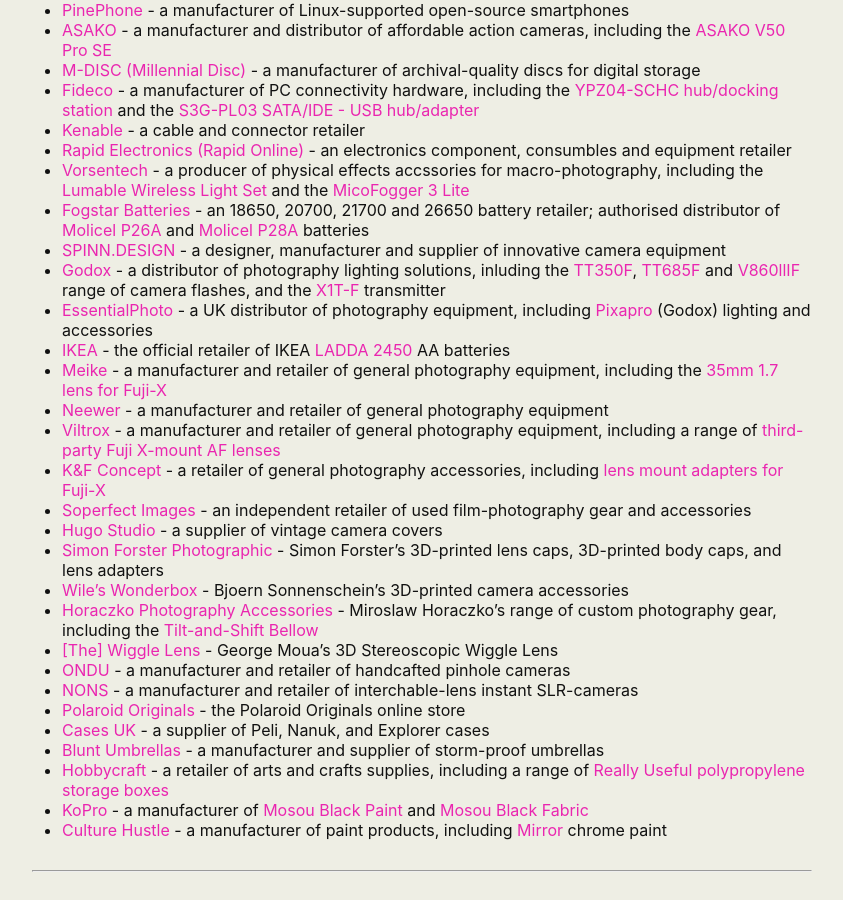
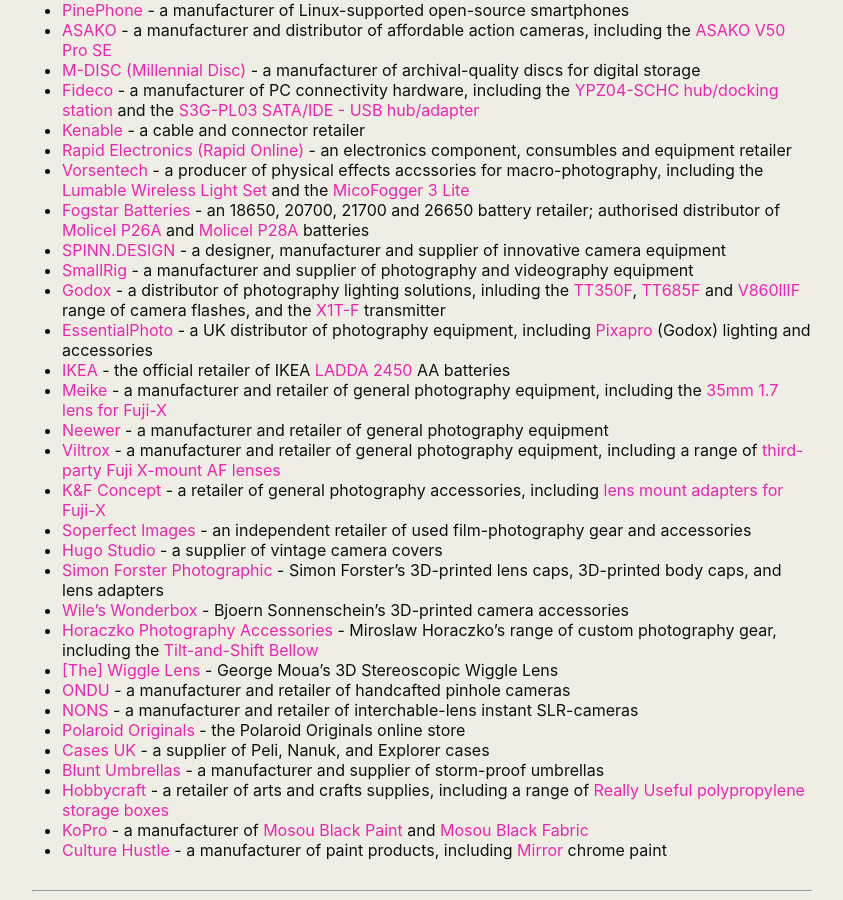
Before and after one commit to martbetz/martbetz.github.io, a Jekyll site: the page built from useful-links.html, in a window 1280 px wide and 900 px high, scrolled down 10167 px. Shown: the whole window, without its empty margins (218-1061 px from the left). Built offline with Jekyll 4.4.1, drawn with Linux system fonts in a browser that asks for light colours.

Commit message:
Update useful-links.html

```diff
--- a/useful-links.html
+++ b/useful-links.html
@@ -463,6 +463,7 @@
 <li><a href="https://vosentech.com/">Vorsentech</a> - a producer of physical effects accssories for macro-photography, including the <a href="https://vosentech.com/index.php/product/lumable-wireless-lights-set/">Lumable Wireless Light Set</a> and the <a href="https://vosentech.com/index.php/product/microfogger-3-lite/">MicoFogger 3 Lite</a>
 <li><a href="https://www.fogstar.co.uk">Fogstar Batteries</a> - an 18650, 20700, 21700 and 26650 battery retailer; authorised distributor of <a href="https://www.fogstar.co.uk/collections/batteries/products/molicel-p26a">Molicel P26A</a> and <a href="https://www.fogstar.co.uk/collections/batteries/products/molicel-p28a-18650-battery">Molicel P28A</a> batteries</li>
 <li><a href="https://www.spinn.design/">SPINN.DESIGN</a> - a designer, manufacturer and supplier of innovative camera equipment</li>
+<li><a href="https://www.smallrig.com">SmallRig</a> - a manufacturer and supplier of photography and videography equipment</li>
 <li><a href="http://www.godox.com/index.html">Godox</a> - a distributor of photography lighting solutions, inluding the <a href="http://godox.com/product-d/TT350F.html">TT350F</a>, <a href="http://godox.com/product-d/TT685F.html">TT685F</a> and <a href="http://godox.com/product-d/V860III.html">V860llIF</a> range of camera flashes, and the <a href="http://godox.com/product-d/X1T-F.html">X1T-F</a> transmitter</li>
 <li><a href="https://www.essentialphoto.co.uk">EssentialPhoto</a> - a UK distributor of photography equipment, including <a href="https://www.essentialphoto.co.uk/blog/post/godox/">Pixapro</a> (Godox) lighting and accessories</li>
 <li><a href="https://www.ikea.com/gb/en/">IKEA</a> - the official retailer of IKEA <a href="https://www.ikea.com/gb/en/p/ladda-rechargeable-battery-hr06-aa-1-2v-50504692/">LADDA 2450</a> AA batteries</li>
```
